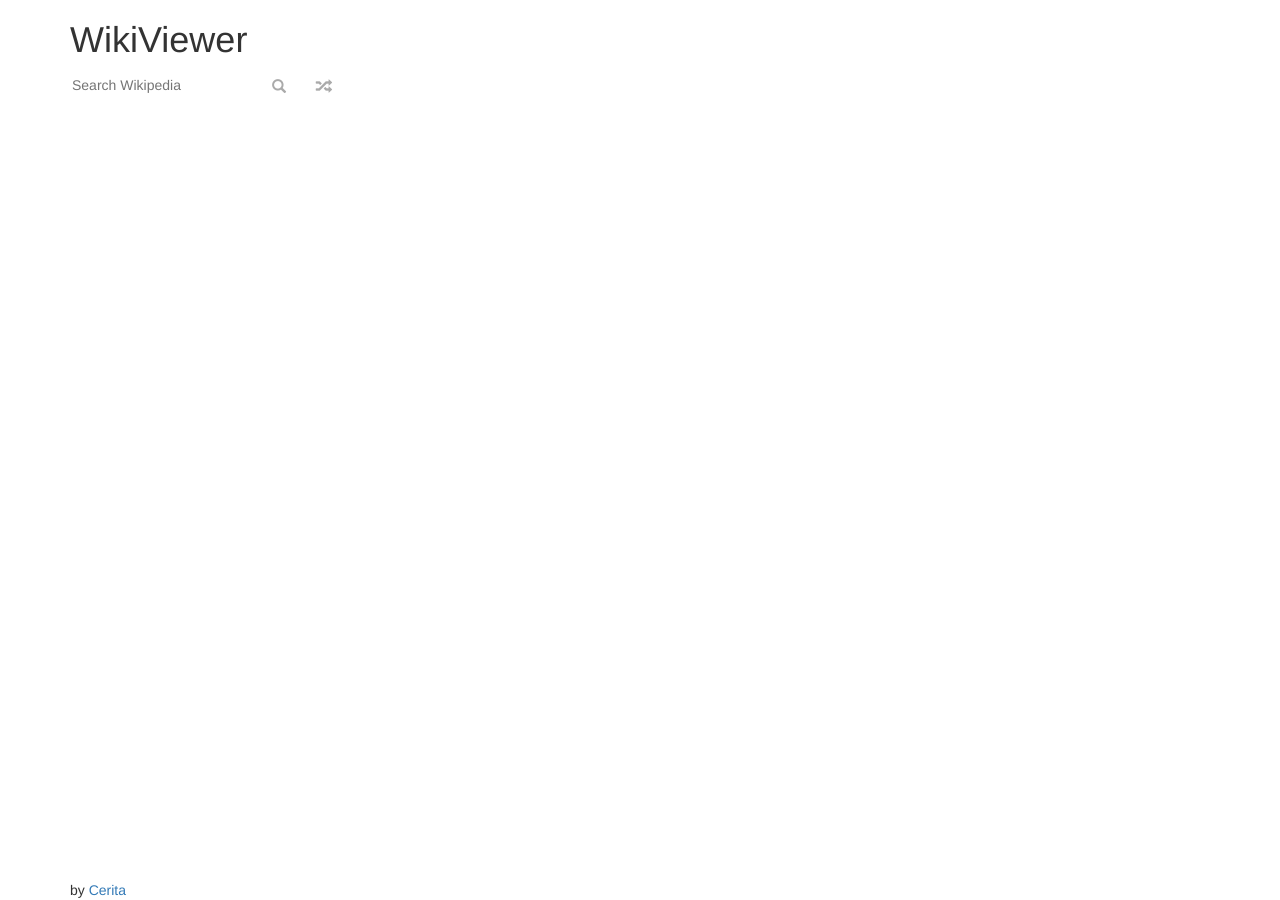
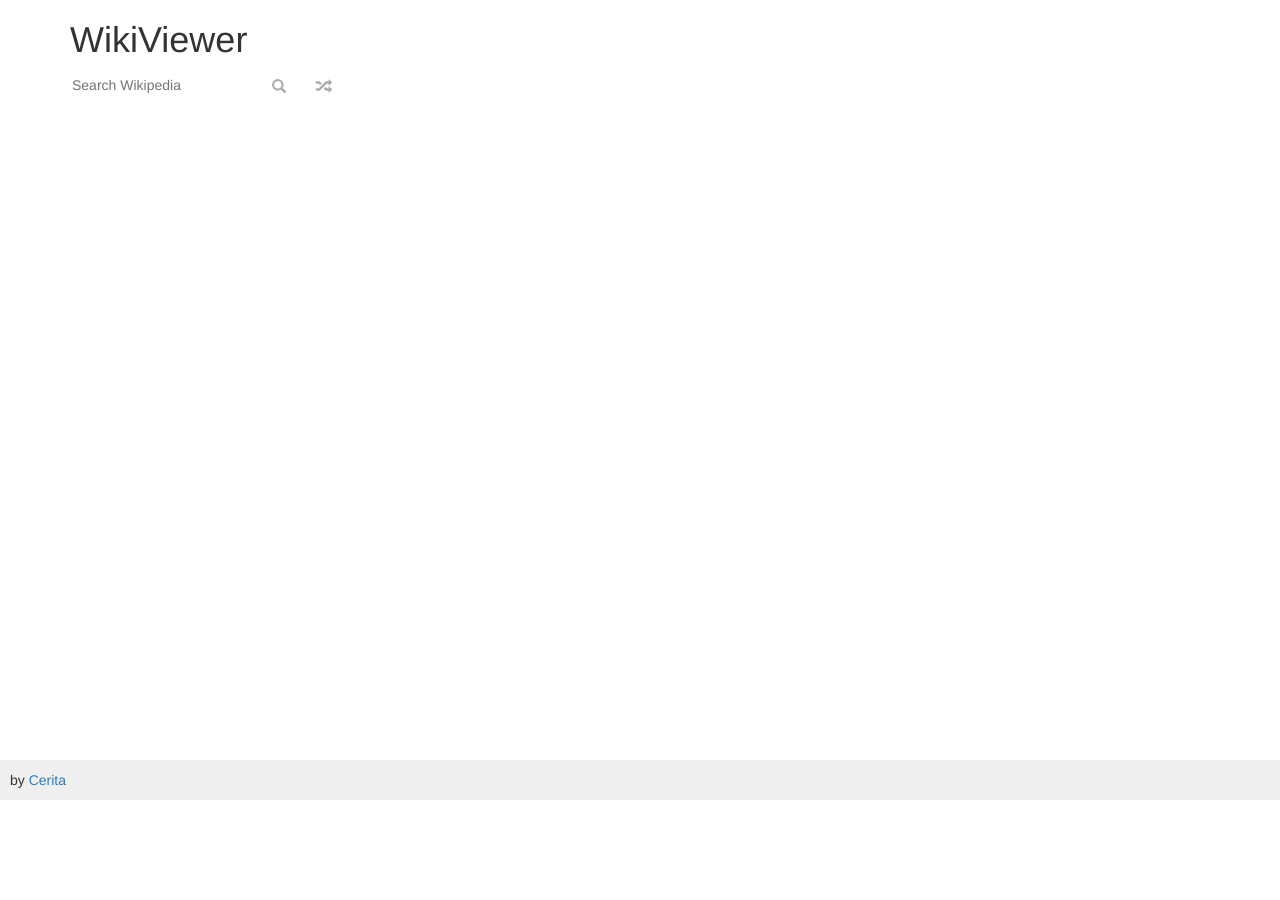
Before and after one commit to cerita/wiki-viewer, a plain HTML site: page index.html in a window 1280 px wide. After the commit the page ends 800 px from the top, so only its background shows below. Drawn offline with nearby package versions, Linux system fonts and the light colour scheme.

Commit message:
Update CSS

```diff
--- a/css/style.css
+++ b/css/style.css
@@ -1,6 +1,10 @@
+html, body {
+  margin: 0;
+  padding: 0; }
+
 #container {
   width: 100%;
-  min-height: 100vh; }
+  height: 100%; }
   #container .btn {
     color: #aaa;
     background-color: transparent; }
@@ -13,4 +17,19 @@
       outline: none;
       border-bottom: 1px solid #aaa; }
 
+#view-results {
+  min-height: 100%;
+  margin-top: 32px; }
+
+#search-results li {
+  list-style: none; }
+
+footer {
+  position: absolute;
+  right: 0;
+  bottom: 0;
+  left: 0;
+  padding: 1rem;
+  background-color: #efefef; }
+
 /*# sourceMappingURL=style.css.map */
```
Also changed, not shown: 1 other file.
